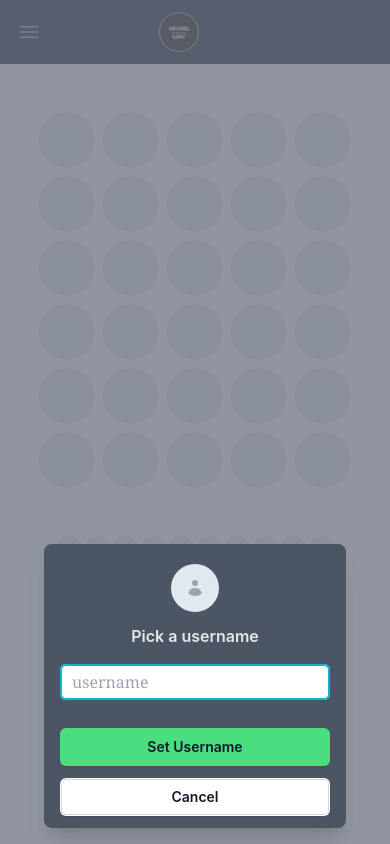
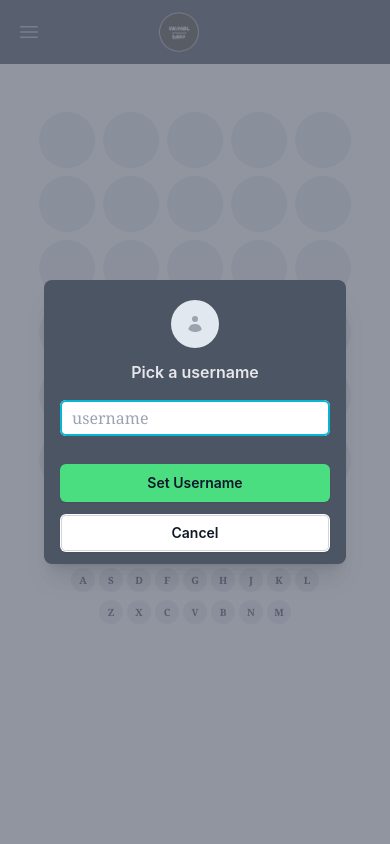
Before and after one commit to michaelvdang/wordle, a React (Vite) app in the folder wordle-frontend/: page / in a window 390 px wide. Built offline with nearby package versions, Linux system fonts and the light colour scheme.

Commit message:
fixed padding and dialog positions

```diff
--- a/wordle-frontend/src/component/UsernameDialog.jsx
+++ b/wordle-frontend/src/component/UsernameDialog.jsx
@@ -55,7 +55,7 @@ export default function UsernameDialog(props) {
         </Transition.Child>
 
         <div className="fixed inset-0 z-10 w-screen overflow-y-auto">
-          <div className="flex min-h-full items-end justify-center p-4 text-center sm:items-center sm:p-0">
+          <div className="flex min-h-full items-center justify-center p-4 text-center sm:items-center sm:p-0">
             <Transition.Child
               as={Fragment}
               enter="ease-out duration-300"
--- a/wordle-frontend/src/component/Wordle.jsx
+++ b/wordle-frontend/src/component/Wordle.jsx
@@ -116,8 +116,8 @@ const Wordle = () => {
      */
 
     if (!localStorage.game_id){
-      console.log('failed to restore from local storage');
-      console.log('LocalStorage game_id: ' + localStorage.game_id);
+      // console.log('failed to restore from local storage');
+      // console.log('LocalStorage game_id: ' + localStorage.game_id);
       fetchNewGame(localStorage.username);
       return false;
     }
@@ -136,14 +136,14 @@ const Wordle = () => {
       // console.log('Data from game/restore: ', data);
       console.log('!data["result"]: ', !data['result']);
       if (!data['result']) { // No game found
-        console.log('Returning false from restoreFromLocalStorage');
-        console.log('failed to restore from local storage');
-        console.log('LocalStorage game_id: ' + localStorage.game_id);
+        // console.log('Returning false from restoreFromLocalStorage');
+        // console.log('failed to restore from local storage');
+        // console.log('LocalStorage game_id: ' + localStorage.game_id);
         fetchNewGame(localStorage.username);
         return false;
       }
       else {  // unfinished game found
-        console.log('Returning true from restoreFromLocalStorage');
+        // console.log('Returning true from restoreFromLocalStorage');
         let guesses = localStorage.guesses ? JSON.parse(localStorage.guesses) : [];
         setGuesses(guesses);
         setGuessIndex(guesses.length);
@@ -213,7 +213,6 @@ const Wordle = () => {
   // find a better way to detect when new username is entered
   // only fetchNewGame for new username
   useEffect(() => {
-    console.log('done setting username: ', !isSettingUsername);
     // done setting username
     if (!isSettingUsername && username !== '') {
       // if username is changed to a new one, then fetch new game
@@ -577,7 +576,7 @@ const Wordle = () => {
           onChange={() => {}}
           />
       </div> */}
-      <div className='flex flex-col items-center justify-center gap-2'>
+      <div className='flex flex-col items-center justify-center gap-2 pb-12'>
         {LETTERS.map((row) => (
           <div key={row} className='flex flex-row gap-1'>
             {row.map((i) => (
```
